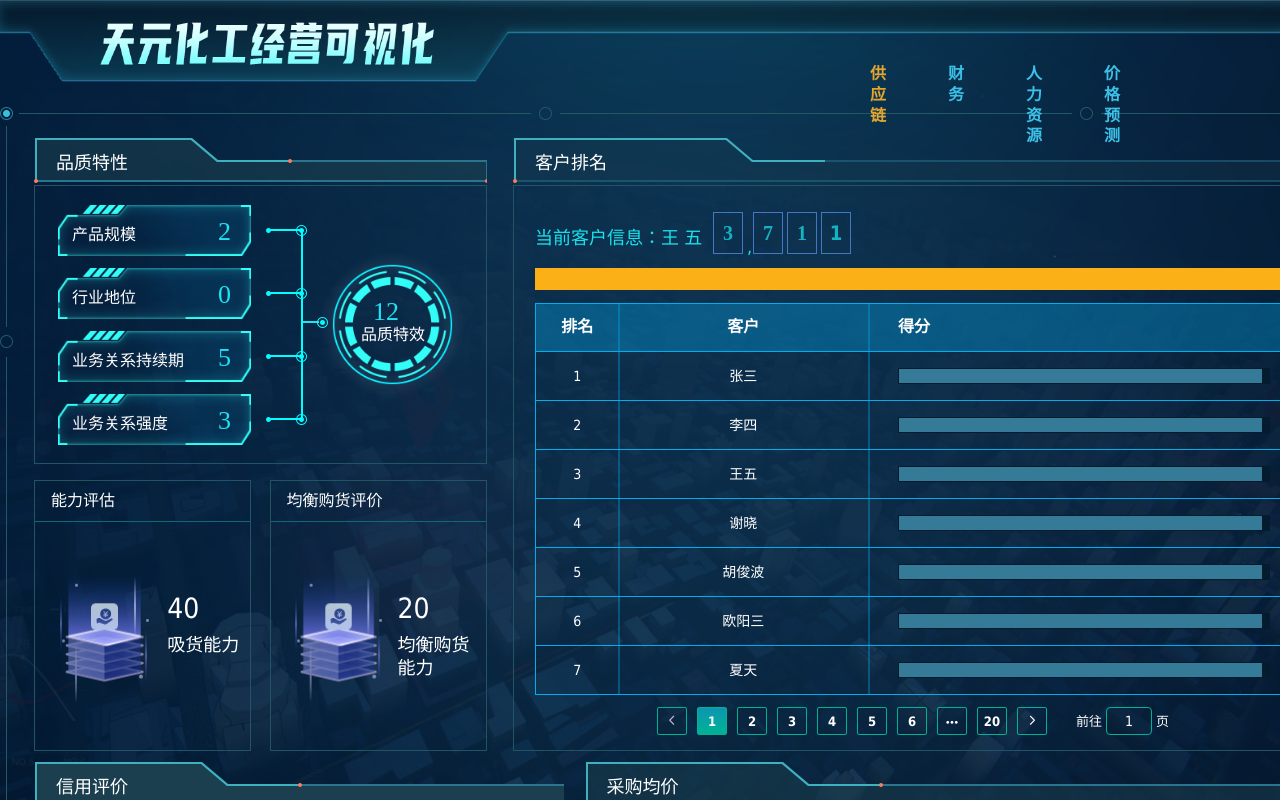
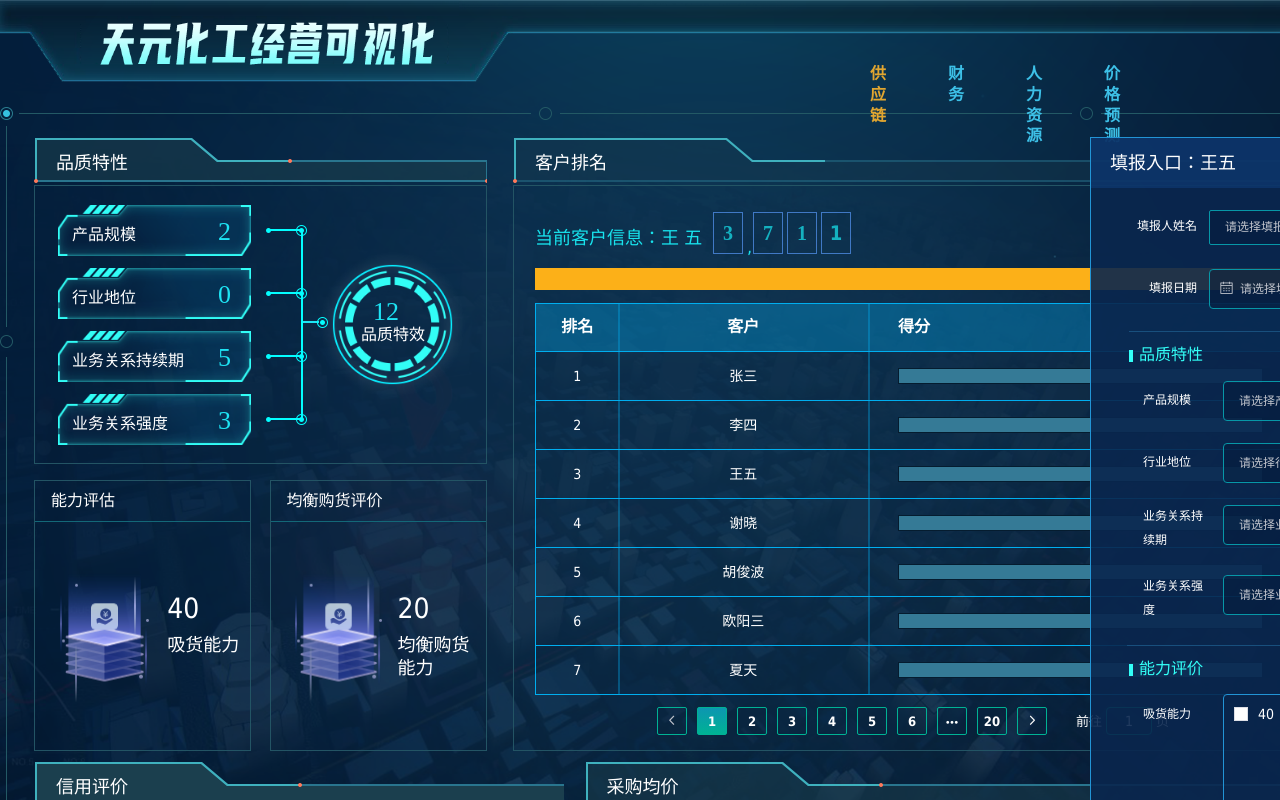
Before and after one commit to xiaoguaishou-name/1112, a Vue app: page / in a window 1280 px wide. Built offline with nearby package versions, Linux system fonts and the light colour scheme.

Commit message:
吸货能力

```diff
--- a/src/pages/Supply/index.vue
+++ b/src/pages/Supply/index.vue
@@ -217,11 +217,14 @@
               <el-form ref="form" :model="form" label-width="80px">
                 <div class="mHeader">
                   <el-form-item label="填报人姓名">
-                    <el-select v-model="form.region" placeholder="王五">
+                    <el-select
+                      v-model="form.name"
+                      placeholder="请选择填报人姓名"
+                    >
                       <el-input
                         placeholder="请输入姓名查询"
                         suffix-icon="el-icon-search"
-                        v-model="input2"
+                        v-model="form.name2"
                       >
                       </el-input>
                       <el-option label="张三" value="shanghai"></el-option>
@@ -230,6 +233,93 @@
                       <el-option label="谢晓" value="guangzhou"></el-option>
                       <el-option label="胡俊波" value="nanchang"></el-option>
                     </el-select>
+                  </el-form-item>
+                  <el-form-item label="填报日期">
+                    <el-date-picker
+                      v-model="form.date"
+                      type="date"
+                      placeholder="请选择填报日期"
+                    >
+                    </el-date-picker>
+                  </el-form-item>
+                </div>
+                <div class="quality-area">
+                  <div class="gHeader">
+                    <span>品质特性</span>
+                  </div>
+                  <el-form-item label="产品规模">
+                    <el-select
+                      v-model="form.product"
+                      placeholder="请选择产品规模"
+                    >
+                      <el-option label="0" value="0"></el-option>
+                    </el-select>
+                  </el-form-item>
+                  <el-form-item label="行业地位">
+                    <el-select
+                      v-model="form.status"
+                      placeholder="请选择行业地位"
+                    >
+                      <el-option label="其他" value="0"></el-option>
+                      <el-option
+                        label="在当地销售规模处于前十"
+                        value="1"
+                      ></el-option>
+                      <el-option
+                        label="在当地销售规模处于前三"
+                        value="2"
+                      ></el-option>
+                    </el-select>
+                  </el-form-item>
+                  <el-form-item label="业务关系持续期">
+                    <el-select
+                      v-model="form.duration"
+                      placeholder="请选择业务关系持续期"
+                    >
+                      <el-option label="其他" value="0"></el-option>
+                      <el-option
+                        label="与本公司的业务关系持续2-12个月"
+                        value="1"
+                      ></el-option>
+                      <el-option
+                        label="与本公司的业务关系持续1-2年"
+                        value="3"
+                      ></el-option>
+                      <el-option
+                        label="与本公司的业务关系持续2年以上"
+                        value="5"
+                      ></el-option>
+                    </el-select>
+                  </el-form-item>
+                  <el-form-item label="业务关系强度">
+                    <el-select
+                      v-model="form.intensity"
+                      placeholder="请选择业务关系强度"
+                    >
+                      <el-option label="偶尔在本公司提货" value="1"></el-option>
+                      <el-option
+                        label="以本公司为次供货商"
+                        value="2"
+                      ></el-option>
+                      <el-option
+                        label="与本公司为主供货商"
+                        value="3"
+                      ></el-option>
+                    </el-select>
+                  </el-form-item>
+                </div>
+                <div class="power-area">
+                  <div class="gHeader">
+                    <span>能力评价</span>
+                  </div>
+                  <el-form-item label="吸货能力">
+                    <el-radio-group v-model="radio1" text-color="#00b294">
+                      <el-radio v-model="radio1" label="40" border>40</el-radio>
+                      <el-radio v-model="radio1" label="30" border>30</el-radio>
+                      <el-radio v-model="radio1" label="20" border>20</el-radio>
+                      <el-radio v-model="radio1" label="10" border>10</el-radio>
+                      <el-radio v-model="radio1" label="5" border>5</el-radio>
+                    </el-radio-group>
                   </el-form-item>
                 </div>
               </el-form>
@@ -393,11 +483,17 @@ export default {
   name: "Supply",
   data() {
     return {
-      isShow: false,
+      isShow: true,
       form: {
-        region: "",
+        name: "",
+        name2: "",
+        date: "",
+        product: "",
+        status: "",
+        duration: "",
+        intensity: "",
       },
-      input2: "",
+      radio1:"",
     };
   },
   methods: {
@@ -1061,9 +1157,35 @@ export default {
   margin-top: 50px;
   width: 758px;
   height: 767px;
+  overflow:auto;
+}
+/* 定义滚动条的样式 */
+.container #main .main-header .entrance .entrance-main::-webkit-scrollbar{
+  width:6px;
+}
+.container #main .main-header .entrance .entrance-main::-webkit-scrollbar-thumb{
+  background: #275ba5;
+  border-radius: 6px;
 }
 .container #main .main-header .entrance .entrance-main .el-form .mHeader {
-  margin: 68px 0 28px 38px;
+  position: relative;
+  margin: 18px 0 18px 38px;
+  /* border-bottom:1px solid #184f7d; */
+}
+.container
+  #main
+  .main-header
+  .entrance
+  .entrance-main
+  .el-form
+  .mHeader::after {
+  position: absolute;
+  z-index: 4;
+  bottom: -24px;
+  content: "";
+  height: 1px;
+  width: 700px;
+  background-color: #184f7d;
 }
 /* 修改elementUI的样式 */
 .container
@@ -1085,46 +1207,316 @@ export default {
   .el-form
   .mHeader
   .el-form-item__content
-  .el-select .el-input--suffix > input{
-  width: 582px;
+  .el-select
+  .el-input--suffix
+  > input {
+  width: 584px;
   height: 35px;
   background: rgba(3, 20, 46, 0.3);
   border: 1px solid #0797a7;
-  font-size:12px;
-  color:#fff;
+  font-size: 12px;
+  color: #fff;
   border-radius: 2px;
 }
 /* 下拉框样式更改设置 */
-.el-popper[x-placement^=bottom]{
-  margin-top:-2px;
-}
-.el-select-dropdown__item > span{
+.el-popper[x-placement^="bottom"] {
+  margin-top: -2px;
+}
+.el-select-dropdown__item > span {
   font-size: 12px;
-  color:#fff;
-}
-.el-select-dropdown{
+  color: #fff;
+}
+.el-select-dropdown {
+  z-index: 5;
   border: 1px solid #0797a7;
   border-radius: 0;
-  background: rgba(3, 20, 46, 0.3);
-  margin:0;
+  background: #072042;
+  margin: 0;
   overflow: auto;
 }
 /* 下拉搜索框样式更改设置 */
-.el-input--srefix .el-input__inner{
+.el-select-dropdown__list .el-input--suffix .el-input__inner {
   width: 560px;
   height: 31px;
-  padding-left:12px;
-  margin:2px 11px 0 11px;
+  padding-left: 12px;
+  margin: 2px 11px 0 11px;
   background: rgba(3, 20, 46, 0.3);
   border: 1px solid #0797a7;
+  color: #fff;
+  font-size: 12px;
+}
+.el-select-dropdown__list .el-input--suffix .el-input__suffix {
+  right: 20px;
 }
 /* hover选择内容效果样式更改设置 */
-.el-select-dropdown__item.hover, .el-select-dropdown__item:hover{
+.el-select-dropdown__item.hover,
+.el-select-dropdown__item:hover {
   background: #113565;
 }
 /* 下拉框伪类小三角不要 */
-.el-popper .popper__arrow, .el-popper .popper__arrow::after {
-  border:none;
+.el-popper .popper__arrow,
+.el-popper .popper__arrow::after {
+  border: none;
+}
+.el-scrollbar__bar.is-horizontal,
+.el-scrollbar__bar.is-vertical {
+  height: 0;
+  width: 0;
+  top: 0;
+  left: 0;
+}
+/* 日期行修改样式 */
+.el-date-editor.el-input {
+  width: 584px;
+  height: 35px;
+}
+.el-date-editor.el-input .el-input__inner {
+  background: rgba(3, 20, 46, 0.3);
+  border: 1px solid #0797a7;
+  font-size: 12px;
+  color: #fff;
+}
+/* 日期表样式修改 */
+/* .el-picker-panel.el-date-picker{
+  color:#fff;
+  background: #072042;
+} */
+/* 品质区域样式 */
+.container #main .main-header .entrance .entrance-main .el-form .quality-area {
+  position: relative;
+  margin-top: 37px;
+  margin-left: 48px;
+}
+.container
+  #main
+  .main-header
+  .entrance
+  .entrance-main
+  .el-form
+  .quality-area::after {
+  position: absolute;
+  z-index: 4;
+  left: -12px;
+  bottom: -24px;
+  content: "";
+  height: 1px;
+  width: 700px;
+  background-color: #184f7d;
+}
+.container
+  #main
+  .main-header
+  .entrance
+  .entrance-main
+  .el-form
+  .quality-area
+  .gHeader {
+  position: relative;
+  font-size: 16px;
+  color: #33fff7;
+}
+.container
+  #main
+  .main-header
+  .entrance
+  .entrance-main
+  .el-form
+  .quality-area
+  .gHeader::before {
+  position: absolute;
+  top: 5px;
+  left: -10px;
+  content: "";
+  width: 4px;
+  height: 12px;
+  background: #33fff7;
+}
+/* 修改elementUI样式 */
+.container
+  #main
+  .main-header
+  .entrance
+  .entrance-main
+  .el-form
+  .quality-area
+  .el-form-item {
+  margin-top: 14px;
+  margin-left: 4px;
+}
+.container
+  #main
+  .main-header
+  .entrance
+  .entrance-main
+  .el-form
+  .quality-area
+  .el-form-item
+  .el-form-item__label {
+  text-align: left;
+  color: #fff;
+  font-size: 12px;
+}
+.container
+  #main
+  .main-header
+  .entrance
+  .entrance-main
+  .el-form
+  .quality-area
+  .el-form-item:nth-last-of-type(2)
+  .el-form-item__label {
+  line-height: 24px;
+}
+.container
+  #main
+  .main-header
+  .entrance
+  .entrance-main
+  .el-form
+  .quality-area
+  .el-form-item:nth-last-of-type(1)
+  .el-form-item__label {
+  line-height: 24px;
+}
+.container
+  #main
+  .main-header
+  .entrance
+  .entrance-main
+  .el-form
+  .quality-area
+  .el-form-item
+  .el-form-item__content
+  .el-select
+  .el-input {
+  width: 584px;
+  height: 35px;
+}
+.container
+  #main
+  .main-header
+  .entrance
+  .entrance-main
+  .el-form
+  .quality-area
+  .el-form-item
+  .el-form-item__content
+  .el-select
+  .el-input
+  .el-input__inner {
+  color: #fff;
+  font-size: 12px;
+  background: rgba(3, 20, 46, 0.3);
+  border: 1px solid #0797a7;
+}
+.container
+  #main
+  .main-header
+  .entrance
+  .entrance-main
+  .el-form
+  .quality-area
+  .el-form-item
+  .el-form-item__content
+  .el-select
+  .el-input
+  .el-input__inner
+  .el-input__suffix {
+  top: 10px;
+}
+/* 能力评价区域 */
+.container #main .main-header .entrance .entrance-main .el-form .power-area {
+  position: relative;
+  margin-top: 37px;
+  margin-left: 48px;
+}
+/* .container #main .main-header .entrance .entrance-main .el-form .power-area::after{
+  position: absolute;
+  z-index: 4;
+  left:-12px;
+  bottom: -24px;
+  content: "";
+  height: 1px;
+  width: 700px;
+  background-color: #184f7d;
+} */
+.container
+  #main
+  .main-header
+  .entrance
+  .entrance-main
+  .el-form
+  .power-area
+  .gHeader {
+  position: relative;
+  font-size: 16px;
+  color: #33fff7;
+}
+.container
+  #main
+  .main-header
+  .entrance
+  .entrance-main
+  .el-form
+  .power-area
+  .gHeader::before {
+  position: absolute;
+  top: 5px;
+  left: -10px;
+  content: "";
+  width: 4px;
+  height: 12px;
+  background: #33fff7;
+}
+/* 修改elementUI的样式 */
+.container
+  #main
+  .main-header
+  .entrance
+  .entrance-main
+  .el-form
+  .power-area
+  .el-form-item {
+  margin-top: 14px;
+  margin-left: 4px;
+}
+.container
+  #main
+  .main-header
+  .entrance
+  .entrance-main
+  .el-form
+  .power-area
+  .el-form-item
+  .el-form-item__label {
+  text-align: left;
+  color: #fff;
+  font-size: 12px;
+}
+/* .container #main .main-header .entrance .entrance-main .el-form .power-area .el-form-item .el-form-item__content .el-radio-group{
+  width: 579px;
+  height: 265px;
+} */
+.container #main .main-header .entrance .entrance-main .el-form .power-area .el-form-item .el-form-item__content .el-radio-group .el-radio{
+  width: 187px;
+  height: 127px;
+  margin-right:2px;
+  color:#fff;
+  font-size: 14px;
+  border:1px solid #2294d5;
+}
+.container #main .main-header .entrance .entrance-main .el-form .power-area .el-form-item .el-form-item__content .el-radio-group .el-radio .el-radio__input .el-radio__inner{
+  border-radius: 0;
+}
+.container #main .main-header .entrance .entrance-main .el-form .power-area .el-form-item .el-form-item__content .el-radio-group .el-radio.is-checked{
+  background: linear-gradient(#0d96b1 0%, #00b294 100%);
+}
+.container #main .main-header .entrance .entrance-main .el-form .power-area .el-form-item .el-form-item__content .el-radio-group .el-radio:nth-of-type(4){
+  width: 187px;
+  height: 127px;
+  margin-left:0;
+  margin-right:2px;
+  margin-top:10px;
 }
 /* 填报区域底部样式 */
 .container #main .main-header .entrance .entrance-bottom {
```
